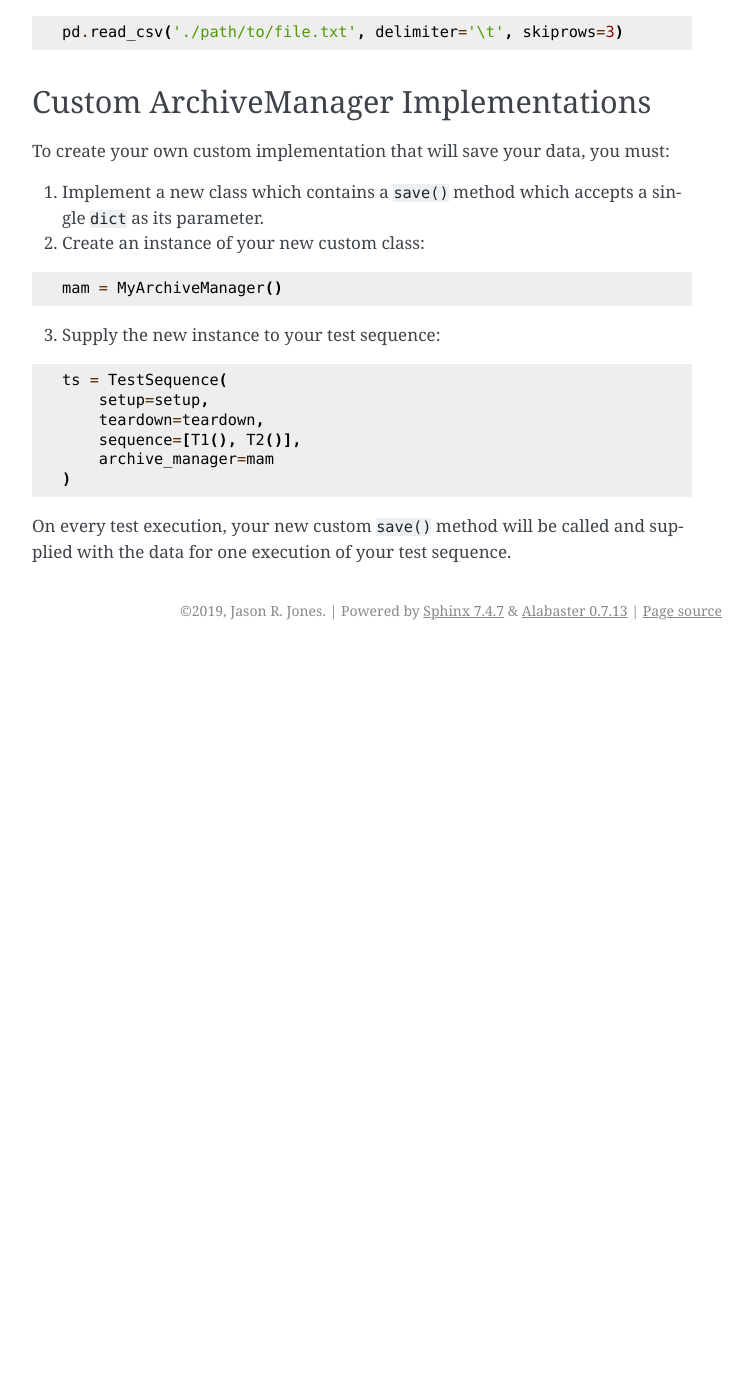
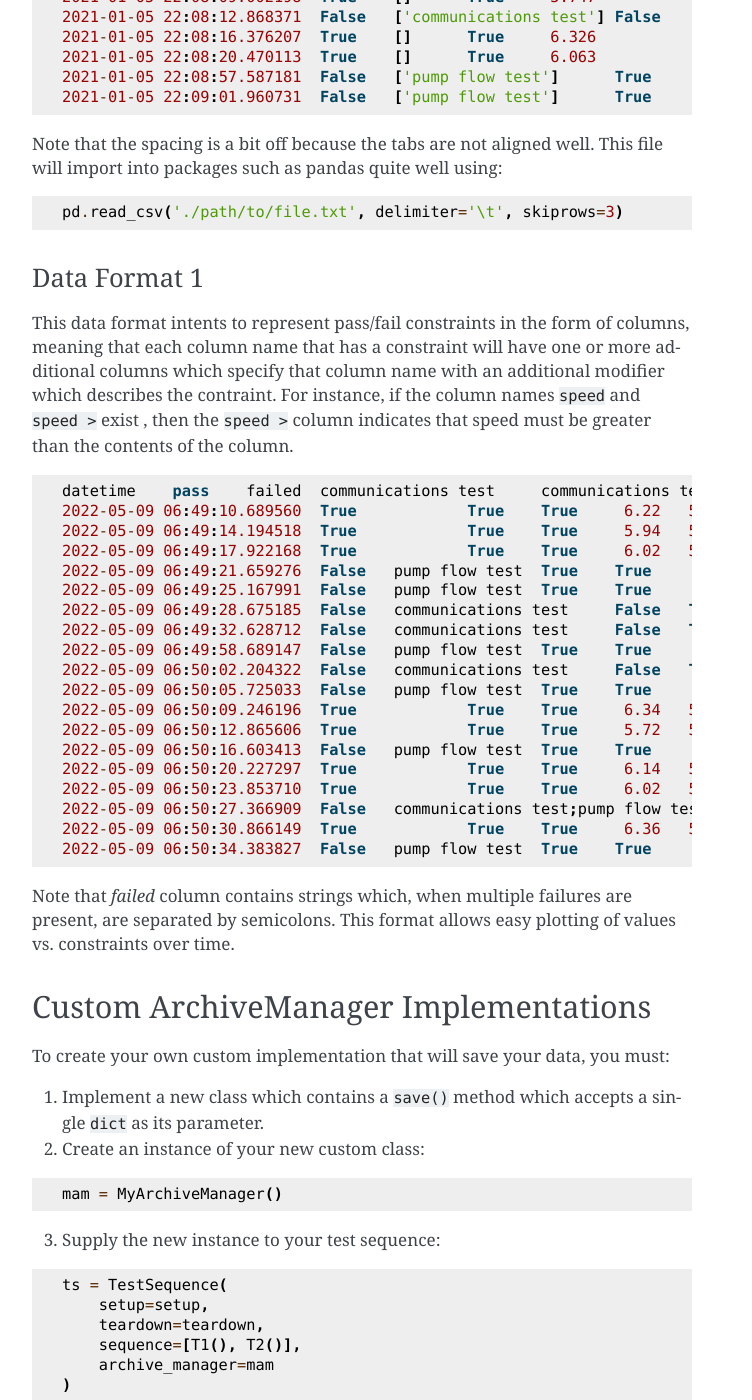
Before and after one commit to slightlynybbled/mats, a Sphinx documentation site: the page built from docs/source/pages/saving-data.rst, in a window 1280 px wide and 1400 px high, scrolled down 1450 px. Shown: the whole window, without its empty margins (388-1140 px from the left). Built offline with Sphinx 7.4.7, drawn with Linux system fonts in a browser that asks for light colours; before the commit the page ends 2100 px from its top, so only the background shows below that; some of the changed text lies outside the part shown.

Commit message:
Better examples

```diff
--- a/docs/source/pages/saving-data.rst
+++ b/docs/source/pages/saving-data.rst
@@ -36,11 +36,18 @@ contain the "pass_if", "min" and "max" criteria, also as a dict.  An example wou
 This dictionary will create the first row of data output below.  Any custom ``save()``
 would need to support this data format.
 
-Default Output Format
----------------------
+Data Formats
+------------
+
+At this time, the ``mats.ArchiveManager`` supports two different output formats, both of which are
+tab-delimited text files.
+
+Data Format 0
+*************
 
 The default ``ArchiveManager`` output format is in the form of a tab-separated values file with the
-pass-fail criteria placed at the top of the file.
+pass-fail criteria placed at the top of the file.  To specify this data format unambigously during
+initialization, then specify during object instantiation ``ArchiveManager(data_format=0)``.
 
 .. code-block::
 
@@ -70,6 +77,40 @@ import into packages such as pandas quite well using::
 
     pd.read_csv('./path/to/file.txt', delimiter='\t', skiprows=3)
 
+Data Format 1
+*************
+
+This data format intents to represent pass/fail constraints in the form of columns, meaning that
+each column name that has a constraint will have one or more additional columns which specify that
+column name with an additional modifier which describes the contraint.  For instance, if the column
+names ``speed`` and ``speed >`` exist , then the ``speed >`` column indicates that speed must be
+greater than the contents of the column.
+
+.. code-block::
+
+    datetime	pass	failed	communications test	communications test =	pump flow test	pump flow test >=	pump flow test <=	pressure test
+    2022-05-09 06:49:10.689560	True		True	True	 6.22	5.6	6.4	 10.4
+    2022-05-09 06:49:14.194518	True		True	True	 5.94	5.6	6.4	 10.4
+    2022-05-09 06:49:17.922168	True		True	True	 6.02	5.6	6.4	 10.1
+    2022-05-09 06:49:21.659276	False	pump flow test	True	True	 6.46	5.6	6.4	 10
+    2022-05-09 06:49:25.167991	False	pump flow test	True	True	 5.53	5.6	6.4	 10.1
+    2022-05-09 06:49:28.675185	False	communications test	False	True	 6.02	5.6	6.4	 10.5
+    2022-05-09 06:49:32.628712	False	communications test	False	True	 6.03	5.6	6.4	 11.2
+    2022-05-09 06:49:58.689147	False	pump flow test	True	True	 6.57	5.6	6.4	 10.5
+    2022-05-09 06:50:02.204322	False	communications test	False	True	 6.16	5.6	6.4	 10.2
+    2022-05-09 06:50:05.725033	False	pump flow test	True	True	 6.44	5.6	6.4	 11.1
+    2022-05-09 06:50:09.246196	True		True	True	 6.34	5.6	6.4	 10.1
+    2022-05-09 06:50:12.865606	True		True	True	 5.72	5.6	6.4	 10.6
+    2022-05-09 06:50:16.603413	False	pump flow test	True	True	 6.6	5.6	6.4	 10.2
+    2022-05-09 06:50:20.227297	True		True	True	 6.14	5.6	6.4	 11.1
+    2022-05-09 06:50:23.853710	True		True	True	 6.02	5.6	6.4	 10
+    2022-05-09 06:50:27.366909	False	communications test;pump flow test	False	True	 6.42	5.6	6.4	 10.2
+    2022-05-09 06:50:30.866149	True		True	True	 6.36	5.6	6.4	 10
+    2022-05-09 06:50:34.383827	False	pump flow test	True	True	 6.65	5.6	6.4	 10.8
+
+Note that `failed` column contains strings which, when multiple failures are present, are separated by semicolons.
+This format allows easy plotting of values vs. constraints over time.
+
 Custom ArchiveManager Implementations
 -------------------------------------
 
```
Also changed, not shown: 3 other files.
